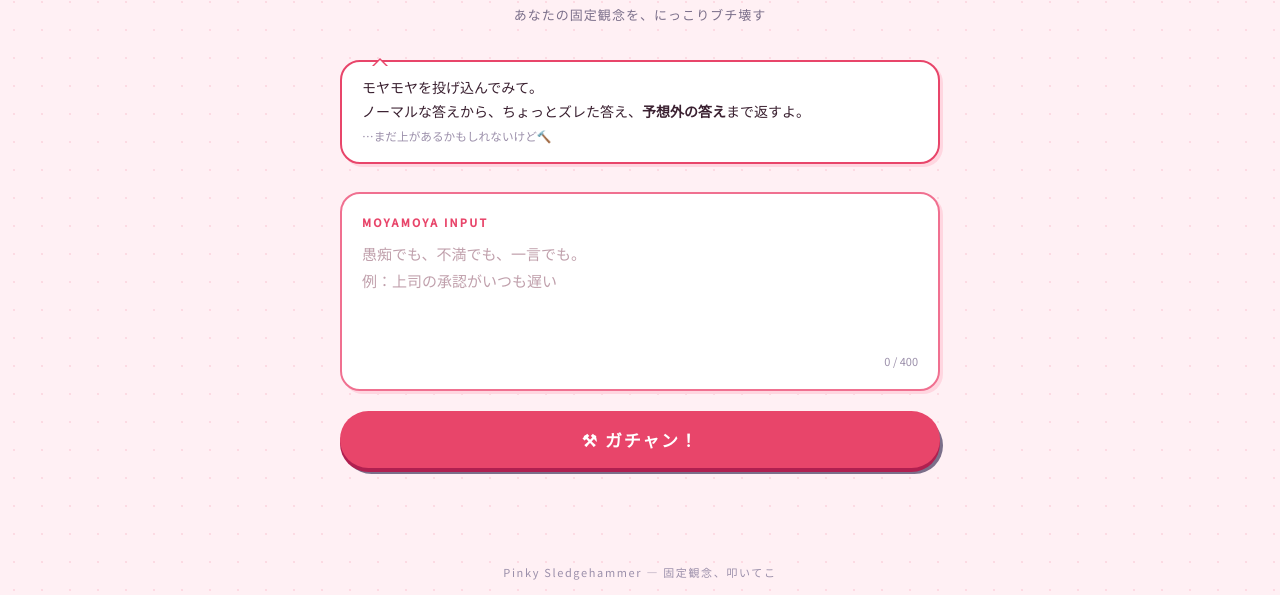
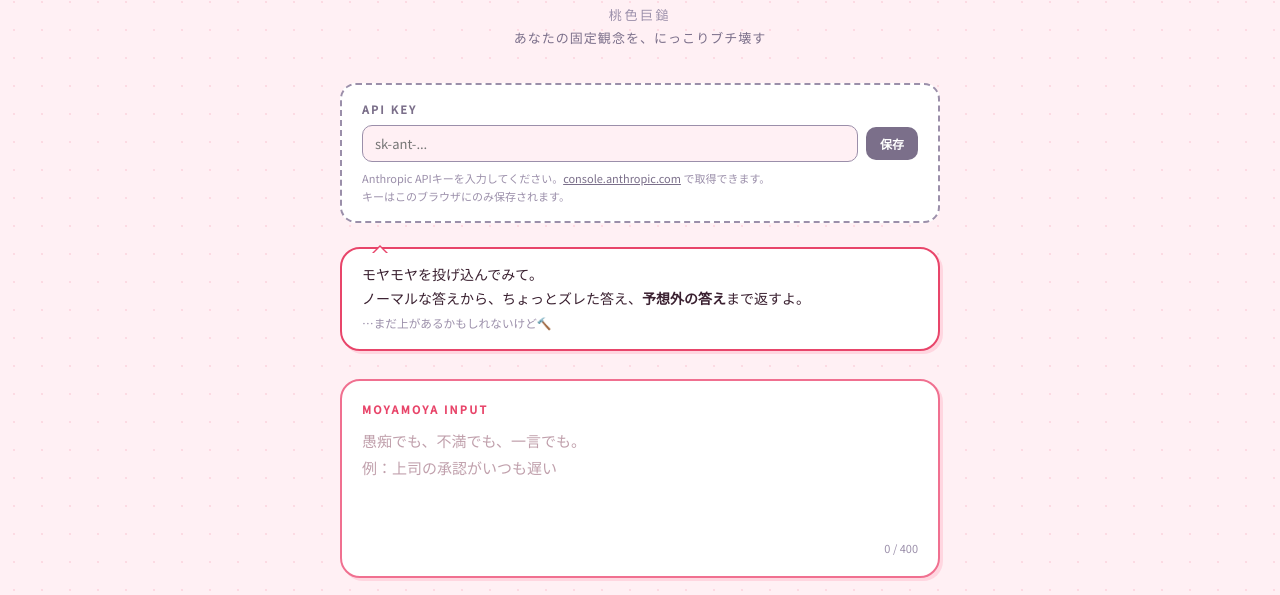
Before and after one commit to MonoMonoMonozu/pinky-sledgehammer, a plain HTML site: page index.html in a window 1280 px wide. Shown: the part 180-775 px from the top of the page. Drawn offline with Linux system fonts and the light colour scheme; a web font is replaced by a local one.

Commit message:
Add files via upload

```diff
--- a/index.html
+++ b/index.html
@@ -378,6 +378,74 @@
   .error-msg { text-align: center; color: var(--pink); font-size: 13px; padding: 20px; display: none; }
 
   footer { text-align: center; margin-top: 60px; font-size: 11px; color: var(--purple2); letter-spacing: 0.15em; }
+
+  /* APIキーエリア */
+  .apikey-wrap {
+    background: white;
+    border: 2px dashed var(--purple2);
+    border-radius: 16px;
+    padding: 16px 20px;
+    margin-bottom: 24px;
+  }
+
+  .apikey-label {
+    font-size: 11px;
+    font-weight: 700;
+    color: var(--purple);
+    letter-spacing: 0.2em;
+    margin-bottom: 8px;
+    display: block;
+  }
+
+  .apikey-row {
+    display: flex;
+    gap: 8px;
+    align-items: center;
+  }
+
+  .apikey-input {
+    flex: 1;
+    border: 1.5px solid var(--purple2);
+    border-radius: 10px;
+    padding: 8px 12px;
+    font-size: 13px;
+    font-family: 'Noto Sans JP', sans-serif;
+    color: var(--text);
+    outline: none;
+    background: var(--bg);
+  }
+
+  .apikey-input:focus { border-color: var(--purple); }
+
+  .apikey-save {
+    background: var(--purple);
+    color: white;
+    border: none;
+    border-radius: 10px;
+    padding: 8px 14px;
+    font-size: 12px;
+    font-family: 'Zen Maru Gothic', sans-serif;
+    font-weight: 700;
+    cursor: pointer;
+    white-space: nowrap;
+  }
+
+  .apikey-save:hover { background: var(--purple2); }
+
+  .apikey-hint {
+    font-size: 11px;
+    color: var(--purple2);
+    margin-top: 8px;
+    line-height: 1.6;
+  }
+
+  .apikey-ok {
+    font-size: 11px;
+    color: var(--pink);
+    font-weight: 700;
+    margin-top: 6px;
+    display: none;
+  }
 </style>
 </head>
 <body>
@@ -443,8 +511,21 @@
     </div>
 
     <h1>ピンキースレッジハンマー</h1>
+    <p style="font-family:'Zen Maru Gothic',sans-serif; font-size:13px; color:var(--purple2); letter-spacing:0.2em; margin-bottom:4px;">桃色巨鎚</p>
     <p class="tagline">あなたの固定観念を、にっこりブチ壊す</p>
   </header>
+
+  <div class="apikey-wrap">
+    <span class="apikey-label">API KEY</span>
+    <div class="apikey-row">
+      <input class="apikey-input" type="password" id="apikeyInput" placeholder="sk-ant-..." />
+      <button class="apikey-save" onclick="saveApiKey()">保存</button>
+    </div>
+    <div class="apikey-hint">
+      Anthropic APIキーを入力してください。<a href="https://console.anthropic.com/" target="_blank" style="color:var(--purple)">console.anthropic.com</a> で取得できます。<br>キーはこのブラウザにのみ保存されます。
+    </div>
+    <div class="apikey-ok" id="apikeyOk">🔨 キー保存済み、叩けるよ！</div>
+  </div>
 
   <div class="bubble">
     モヤモヤを投げ込んでみて。<br>
@@ -494,6 +575,28 @@
 const textarea = document.getElementById('input');
 const charCount = document.getElementById('charCount');
 textarea.addEventListener('input', () => { charCount.textContent = textarea.value.length; });
+
+// APIキー管理
+function saveApiKey() {
+  const key = document.getElementById('apikeyInput').value.trim();
+  if (!key) return;
+  localStorage.setItem('pinky_apikey', key);
+  document.getElementById('apikeyOk').style.display = 'block';
+  document.getElementById('apikeyInput').value = '•'.repeat(20);
+}
+
+function getApiKey() {
+  return localStorage.getItem('pinky_apikey') || '';
+}
+
+// 起動時にキーが保存済みなら表示
+window.addEventListener('load', () => {
+  const saved = getApiKey();
+  if (saved) {
+    document.getElementById('apikeyInput').value = '•'.repeat(20);
+    document.getElementById('apikeyOk').style.display = 'block';
+  }
+});
 
 let currentInput = '';
 
@@ -614,6 +717,12 @@ async function forge() {
   if (!input) return;
   currentInput = input;
 
+  const apiKey = getApiKey();
+  if (!apiKey) {
+    alert('APIキーを入力して保存してください。');
+    return;
+  }
+
   const btn = document.getElementById('forgeBtn');
   const loading = document.getElementById('loading');
   const output = document.getElementById('output');
@@ -634,7 +743,12 @@ async function forge() {
   try {
     const res = await fetch("https://api.anthropic.com/v1/messages", {
       method: "POST",
-      headers: { "Content-Type": "application/json" },
+      headers: {
+        "Content-Type": "application/json",
+        "x-api-key": apiKey,
+        "anthropic-version": "2023-06-01",
+        "anthropic-dangerous-direct-browser-access": "true"
+      },
       body: JSON.stringify({
         model: "claude-sonnet-4-20250514",
         max_tokens: 1000,
@@ -666,6 +780,12 @@ async function forgeHyper() {
   const hyperLoading = document.getElementById('hyperLoading');
   const hyperCard = document.getElementById('hyperCard');
 
+  const apiKey = getApiKey();
+  if (!apiKey) {
+    alert('APIキーを入力して保存してください。');
+    return;
+  }
+
   moreBtn.disabled = true;
   moreBtn.textContent = '飛んでます…';
   hyperLoading.classList.add('show');
@@ -674,7 +794,12 @@ async function forgeHyper() {
   try {
     const res = await fetch("https://api.anthropic.com/v1/messages", {
       method: "POST",
-      headers: { "Content-Type": "application/json" },
+      headers: {
+        "Content-Type": "application/json",
+        "x-api-key": apiKey,
+        "anthropic-version": "2023-06-01",
+        "anthropic-dangerous-direct-browser-access": "true"
+      },
       body: JSON.stringify({
         model: "claude-sonnet-4-20250514",
         max_tokens: 600,
```
